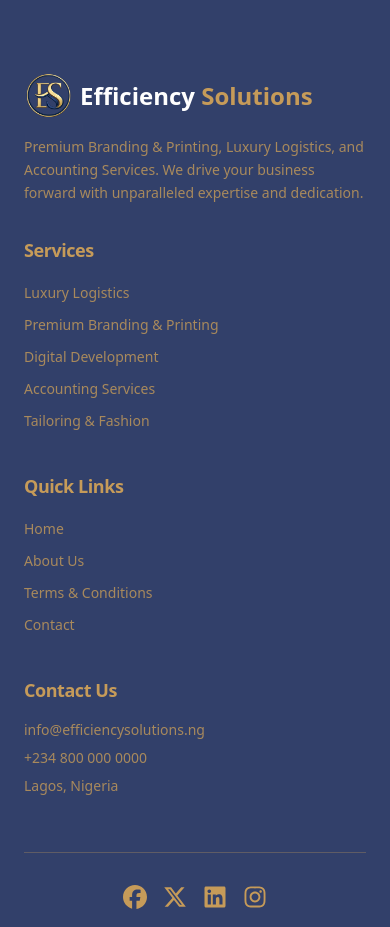
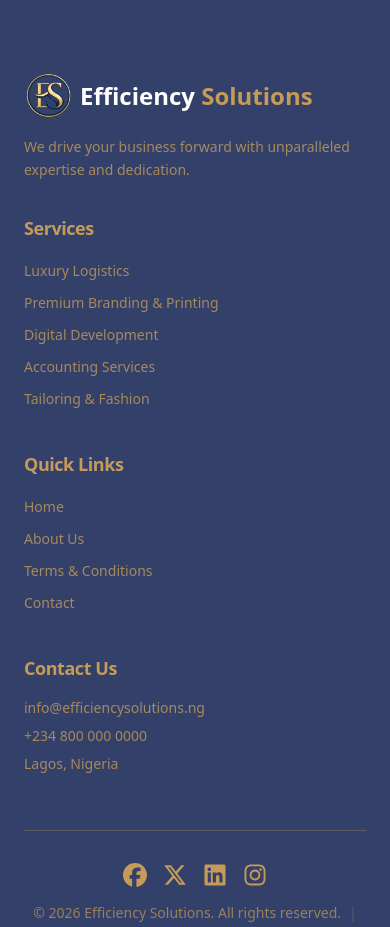
Before and after one commit to akeem3/Efficiency-Solutions-Website, a Next.js app: page / in a window 390 px wide. Shown: the part 3700-4627 px from the top of the page. Built offline with nearby package versions, Linux system fonts and the light colour scheme; no server answers.

Commit message:
feat: add responsive footer component with navigation, contact info, and social links

```diff
--- a/src/components/layout/Footer.tsx
+++ b/src/components/layout/Footer.tsx
@@ -48,8 +48,7 @@ export const Footer = () => {
             </span>
           </div>
           <p className="text-sm text-secondary/80 leading-relaxed">
-            Premium Branding & Printing, Luxury Logistics, and Accounting Services. We drive your
-            business forward with unparalleled expertise and dedication.
+            We drive your business forward with unparalleled expertise and dedication.
           </p>
         </div>
 
```
